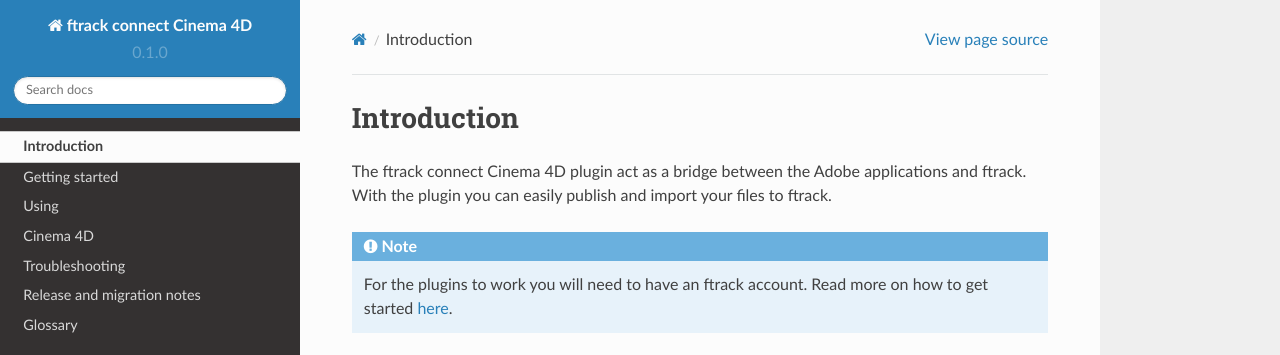
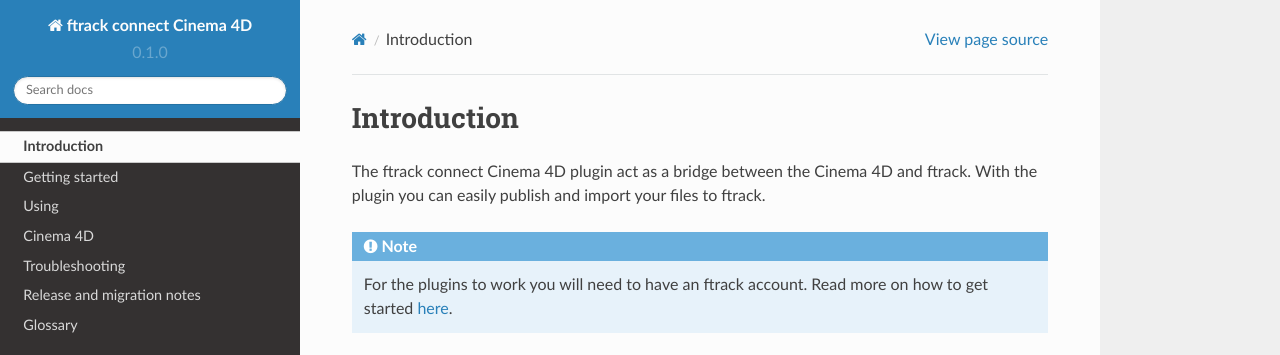
Before and after one commit to ftrackhq/ftrack-connect-cinema-4d, a Sphinx documentation site: the page built from doc/introduction.rst, in a window 1280 px wide. Shown: the top 355 px of the page. Built offline with Sphinx 7.4.7 and the Read the Docs theme 2.0.0, drawn with Linux system fonts in a browser that asks for light colours.

Commit message:
Fix adobe reference

```diff
--- a/doc/introduction.rst
+++ b/doc/introduction.rst
@@ -5,9 +5,8 @@
 Introduction
 ************
 
-The ftrack connect Cinema 4D plugin act as a bridge between the Adobe
-applications and ftrack. With the plugin you can easily publish and import
-your files to ftrack.
+The ftrack connect Cinema 4D plugin act as a bridge between the Cinema 4D and
+ftrack. With the plugin you can easily publish and import your files to ftrack.
 
 .. note::
 
```
